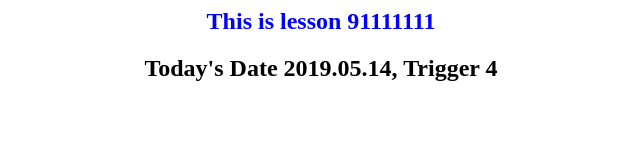
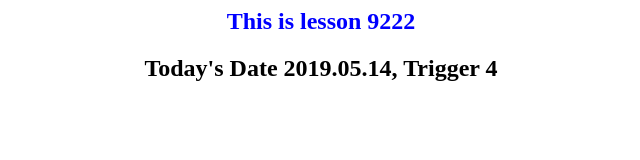
Before and after one commit to thread83/jenkins, a plain HTML site: page index.html in a window 1280 px wide. Shown: the whole page, without its empty margins (319-959 px from the left). Drawn offline with Linux system fonts and the light colour scheme.

Commit message:
Update index.html

```diff
--- a/index.html
+++ b/index.html
@@ -2,7 +2,7 @@
 <body bgcolor=white>
 <center>
 
-<h2><font color=blue> This is lesson 91111111 </font></h2>
+<h2><font color=blue> This is lesson 9222 </font></h2>
 <h2>Today's Date 2019.05.14, Trigger 4</h2>
 
 </center>
```
